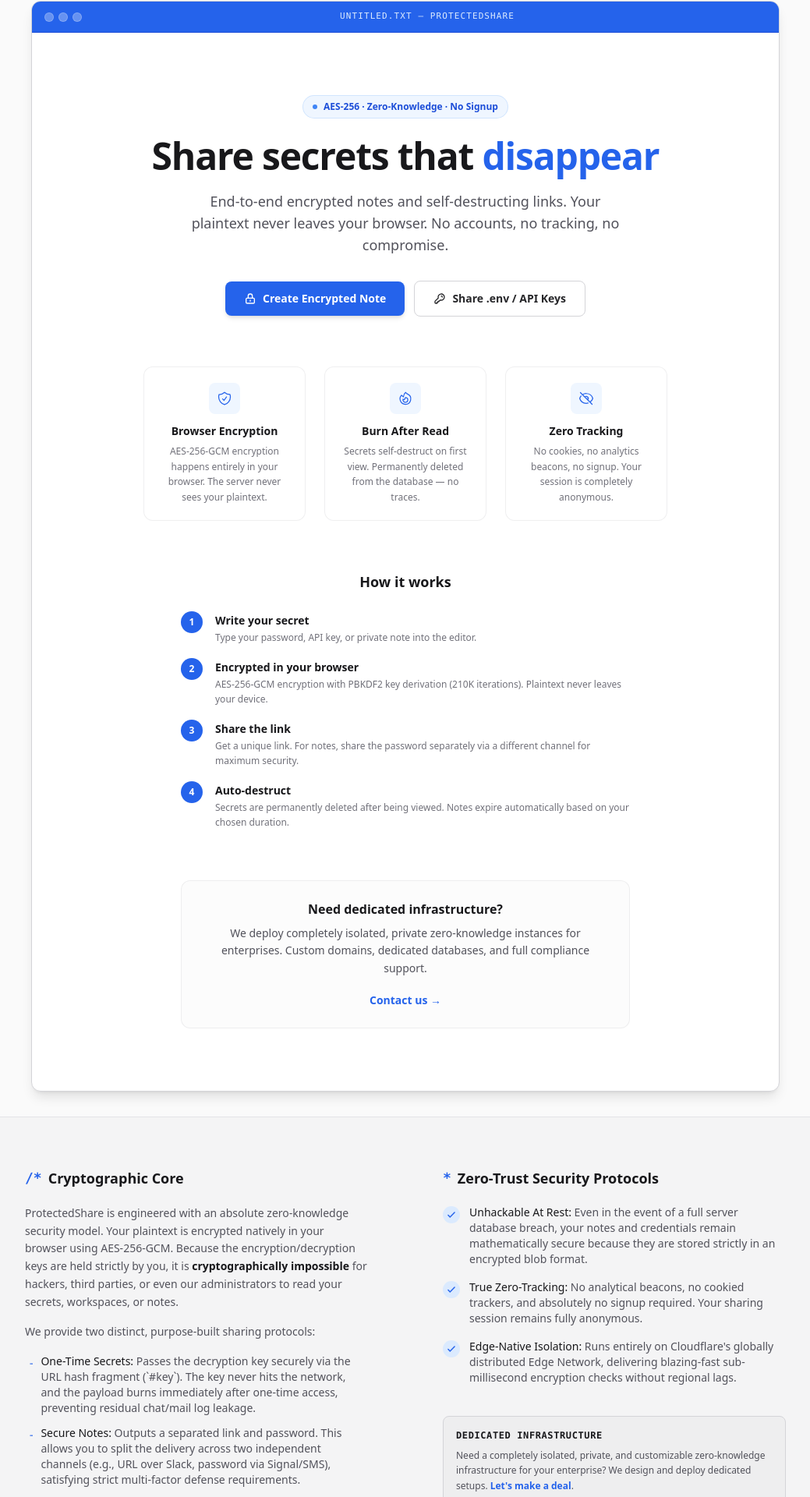
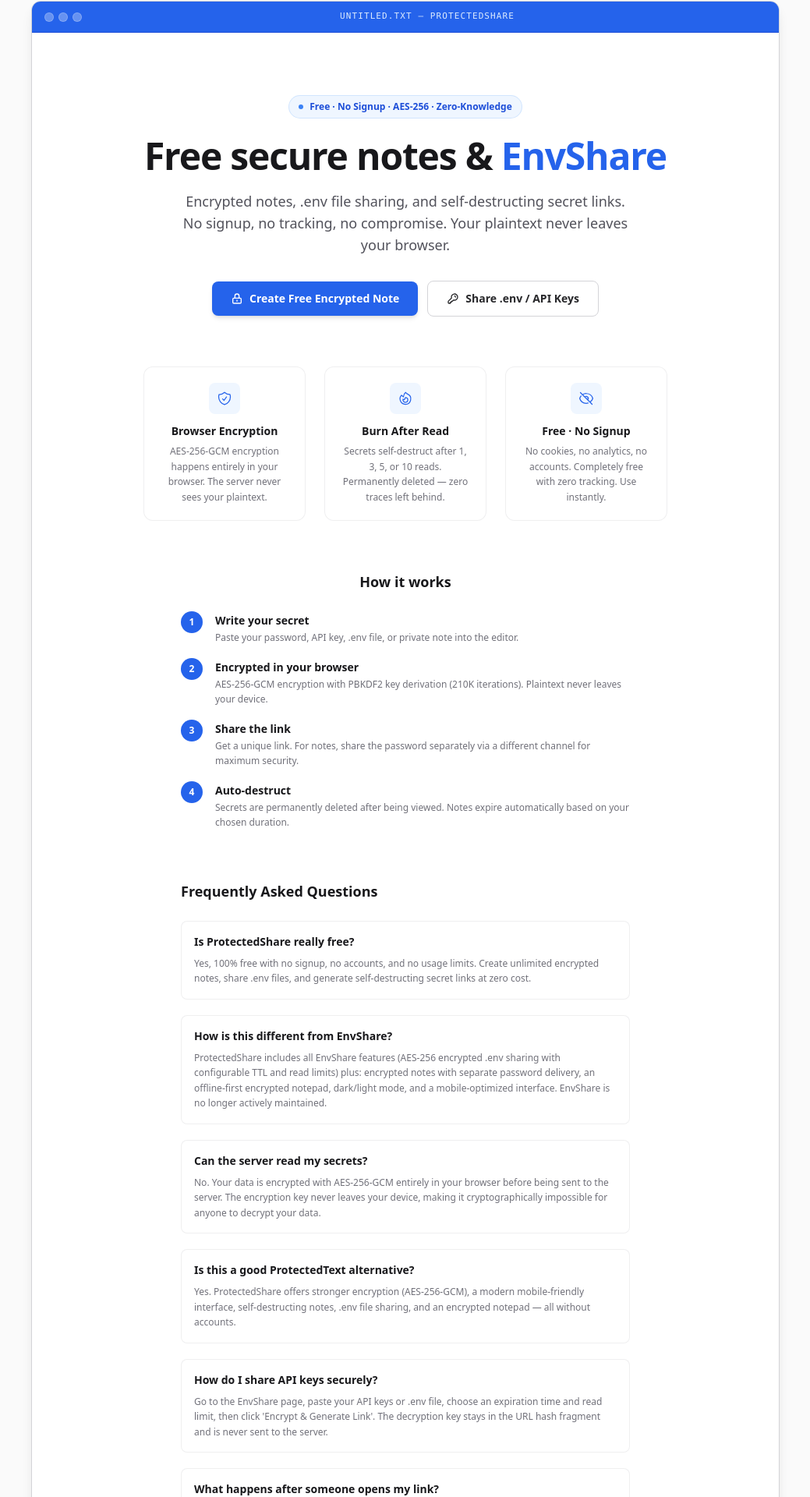
Before and after one commit to KunalSiyag/protectedshare, a Next.js app in the folder apps/web/: page / in a window 1280 px wide. Shown: the part 88-2008 px from the top of the page at 78% size, without its empty margins (120-1159 px from the left). Built offline with nearby package versions, Linux system fonts and the light colour scheme.

Commit message:
seo: major keyword overhaul, FAQ rich snippets, competitor targeting

```diff
--- a/apps/web/app/layout.tsx
+++ b/apps/web/app/layout.tsx
@@ -3,12 +3,18 @@
 import "./globals.css";
 
 export const metadata: Metadata = {
-  title: "Online encrypted notes, API - no sign ups required",
-  description: "Share Protectedtext, passwords, API keys, and sensitive documents securely with no signups. Features client-side AES-256-GCM encryption, secure text, self-destructing links, and a built-in offline-first encrypted notepad.",
+  title: {
+    default: "Free Secure Notes & EnvShare — No Signup, Zero-Knowledge Encryption",
+    template: "%s | ProtectedShare",
+  },
+  description: "Free encrypted notes, .env file sharing, and self-destructing secret links — no signup required. AES-256-GCM client-side encryption means your plaintext never touches our servers. The modern ProtectedText and EnvShare alternative.",
   keywords: [
-    "Protectedtext",
-    "secure text",
-    "no signups",
+    "free secure notes",
+    "envshare",
+    "no signup",
+    "protectedtext alternative",
+    "share env file",
+    "encrypted notes free",
     "zero-knowledge",
     "secure note sharing",
     "one-time secret",
@@ -21,9 +27,11 @@
     "share password securely",
     "send API key safely",
     "temporary secret link",
-    "encrypted note",
     "secure link generator",
     "AES-256 encryption tool",
+    "share api key",
+    "free online notepad encrypted",
+    "privnote alternative",
   ],
   authors: [{ name: "ProtectedShare Team" }],
   creator: "ProtectedShare",
@@ -35,14 +43,14 @@
     type: "website",
     locale: "en_US",
     url: "https://protectedshare.me",
-    title: "ProtectedShare — Zero-Knowledge Secure Notes & Secrets",
-    description: "AES-256 encrypted, self-destructing temporary sharing utility. Plaintext never touches our servers.",
+    title: "Free Secure Notes & EnvShare — No Signup Required",
+    description: "AES-256 encrypted notes, .env sharing, and burn-after-read secrets. Free forever, no accounts, no tracking.",
     siteName: "ProtectedShare",
   },
   twitter: {
     card: "summary_large_image",
-    title: "ProtectedShare — Zero-Knowledge Secure Notes & Secrets",
-    description: "AES-256 encrypted, self-destructing temporary sharing utility. Plaintext never touches servers.",
+    title: "Free Secure Notes & EnvShare — No Signup Required",
+    description: "AES-256 encrypted notes, .env sharing, and burn-after-read secrets. Free forever, no accounts.",
     creator: "@ProtectedShare",
   },
   robots: {
--- a/apps/web/app/notes/layout.tsx
+++ b/apps/web/app/notes/layout.tsx
@@ -1,16 +1,25 @@
 import type { Metadata } from "next";
 
 export const metadata: Metadata = {
-  title: "Create Encrypted Note — ProtectedShare",
+  title: "Free Encrypted Notes — Share Passwords Securely, No Signup",
   description:
-    "Create and share encrypted notes with AES-256 zero-knowledge encryption. Set expiration, enable burn-after-read, and share the link and password through separate channels for maximum security.",
+    "Create and share encrypted notes with AES-256 zero-knowledge encryption. Set expiration, enable burn-after-read, and share the link and password through separate channels. Free ProtectedText alternative — no signup required.",
   alternates: {
     canonical: "https://protectedshare.me/notes",
   },
+  keywords: [
+    "free encrypted notes",
+    "share password securely",
+    "protectedtext alternative",
+    "secure note sharing",
+    "encrypted text sharing",
+    "burn after read notes",
+    "no signup secure notes",
+  ],
   openGraph: {
-    title: "Create Encrypted Note — ProtectedShare",
+    title: "Free Encrypted Notes — No Signup Required",
     description:
-      "Zero-knowledge encrypted note sharing. AES-256-GCM client-side encryption with PBKDF2 key derivation.",
+      "Zero-knowledge encrypted note sharing. AES-256-GCM client-side encryption. Free ProtectedText alternative.",
     url: "https://protectedshare.me/notes",
   },
 };
--- a/apps/web/app/page.tsx
+++ b/apps/web/app/page.tsx
@@ -2,16 +2,16 @@
 import Link from "next/link";
 
 export const metadata: Metadata = {
-  title: "ProtectedShare — Free Zero-Knowledge Encrypted Notes & One-Time Secret Sharing",
+  title: "Free Secure Notes & EnvShare — Encrypted, No Signup, Self-Destructing",
   description:
-    "Share passwords, API keys, and sensitive data securely with military-grade AES-256 encryption. Self-destructing messages, burn-after-read, and an offline-first encrypted notepad. No signup required. Free and open source.",
+    "Share passwords, API keys, .env files and sensitive data securely with AES-256 encryption. Self-destructing messages, burn-after-read, and an encrypted notepad. No signup required. Free forever. The best ProtectedText and Privnote alternative.",
   alternates: {
     canonical: "https://protectedshare.me",
   },
   openGraph: {
-    title: "ProtectedShare — Zero-Knowledge Encrypted Sharing",
+    title: "Free Secure Notes & EnvShare — No Signup Required",
     description:
-      "Military-grade AES-256 encryption for passwords, API keys, and secrets. Self-destructing links. No signup. Free.",
+      "AES-256 encrypted notes, .env sharing, and self-destructing secret links. No signup. No tracking. Free forever.",
     url: "https://protectedshare.me",
   },
 };
@@ -19,7 +19,7 @@
 export default function HomePage() {
   return (
     <main className="flex flex-col items-center px-6 py-12 md:py-20 text-center transition-colors duration-300">
-      {/* JSON-LD Structured Data for Google */}
+      {/* JSON-LD: WebApplication Schema */}
       <script
         type="application/ld+json"
         dangerouslySetInnerHTML={{
@@ -29,7 +29,7 @@
             name: "ProtectedShare",
             url: "https://protectedshare.me",
             description:
-              "Zero-knowledge encrypted note sharing and one-time secret links with AES-256-GCM encryption. Self-destructing messages with burn-after-read.",
+              "Free zero-knowledge encrypted note sharing, EnvShare (.env file sharing), and self-destructing secret links. No signup required.",
             applicationCategory: "SecurityApplication",
             operatingSystem: "Any",
             offers: {
@@ -39,11 +39,76 @@
             },
             featureList: [
               "AES-256-GCM client-side encryption",
+              "Share .env files securely (EnvShare)",
               "Self-destructing one-time secrets",
               "Burn-after-read notes",
+              "Configurable read limits (1-10 reads)",
               "Offline-first encrypted notepad",
               "Zero signup required",
               "No tracking or cookies",
+              "Free ProtectedText alternative",
+              "Free Privnote alternative",
+            ],
+          }),
+        }}
+      />
+
+      {/* JSON-LD: FAQPage Schema — triggers Google Rich Snippets */}
+      <script
+        type="application/ld+json"
+        dangerouslySetInnerHTML={{
+          __html: JSON.stringify({
+            "@context": "https://schema.org",
+            "@type": "FAQPage",
+            mainEntity: [
+              {
+                "@type": "Question",
+                name: "Is ProtectedShare really free?",
+                acceptedAnswer: {
+                  "@type": "Answer",
+                  text: "Yes, ProtectedShare is 100% free with no signup, no accounts, and no usage limits. You can create unlimited encrypted notes, share .env files, and generate self-destructing secret links at no cost.",
+                },
+              },
+              {
+                "@type": "Question",
+                name: "How is ProtectedShare different from EnvShare?",
+                acceptedAnswer: {
+                  "@type": "Answer",
+                  text: "ProtectedShare includes all EnvShare features (AES-256 encrypted .env sharing with configurable TTL and read limits) plus additional tools: encrypted notes with separate password delivery, an offline-first encrypted notepad, dark/light mode, and a mobile-optimized interface. EnvShare is no longer actively maintained, while ProtectedShare is actively developed.",
+                },
+              },
+              {
+                "@type": "Question",
+                name: "Can the server read my secrets?",
+                acceptedAnswer: {
+                  "@type": "Answer",
+                  text: "No. ProtectedShare uses zero-knowledge architecture. Your data is encrypted with AES-256-GCM entirely in your browser before being sent to the server. The encryption key never leaves your device, making it mathematically impossible for anyone — including our servers — to decrypt your data.",
+                },
+              },
+              {
+                "@type": "Question",
+                name: "How do I share API keys and .env files securely?",
+                acceptedAnswer: {
+                  "@type": "Answer",
+                  text: "Go to the EnvShare page, paste your API keys or .env file content, choose an expiration time (1 hour, 24 hours, or 7 days) and read limit (1 to 10 reads), then click 'Encrypt & Generate Link'. The link contains the decryption key in the URL hash fragment, which is never sent to the server.",
+                },
+              },
+              {
+                "@type": "Question",
+                name: "Is ProtectedShare a good alternative to ProtectedText?",
+                acceptedAnswer: {
+                  "@type": "Answer",
+                  text: "Yes. ProtectedShare offers stronger encryption (AES-256-GCM vs. AES-256-CBC), a modern mobile-friendly interface, self-destructing notes, .env file sharing, and an offline-first encrypted notepad — all without requiring signup or accounts.",
+                },
+              },
+              {
+                "@type": "Question",
+                name: "What happens after someone opens my secret link?",
+                acceptedAnswer: {
+                  "@type": "Answer",
+                  text: "It depends on your read limit setting. If set to 1 read (burn-after-read), the encrypted data is permanently deleted from the database immediately after the first view. If set to multiple reads (3, 5, or 10), the counter decrements with each view and the data is deleted when it reaches zero.",
+                },
+              },
             ],
           }),
         }}
@@ -53,17 +118,17 @@
       <div className="max-w-2xl mx-auto">
         <div className="inline-flex items-center gap-2 px-3 py-1.5 rounded-full bg-blue-50 dark:bg-emerald-500/5 border border-blue-200/60 dark:border-emerald-500/20 text-xs font-semibold text-blue-700 dark:text-emerald-400 mb-6">
           <span className="w-1.5 h-1.5 rounded-full bg-blue-500 dark:bg-emerald-500 animate-pulse" />
-          AES-256 · Zero-Knowledge · No Signup
+          Free · No Signup · AES-256 · Zero-Knowledge
         </div>
 
         <h1 className="text-3xl md:text-5xl font-extrabold tracking-tight text-zinc-900 dark:text-zinc-50 leading-[1.15]">
-          Share secrets that
-          <span className="text-blue-600 dark:text-emerald-400"> disappear</span>
+          Free secure notes &amp;
+          <span className="text-blue-600 dark:text-emerald-400"> EnvShare</span>
         </h1>
 
         <p className="mt-5 text-base md:text-lg text-zinc-600 dark:text-zinc-400 leading-relaxed max-w-xl mx-auto">
-          End-to-end encrypted notes and self-destructing links.
-          Your plaintext never leaves your browser. No accounts, no tracking, no compromise.
+          Encrypted notes, .env file sharing, and self-destructing secret links.
+          No signup, no tracking, no compromise. Your plaintext never leaves your browser.
         </p>
 
         {/* CTA Buttons */}
@@ -75,7 +140,7 @@
             <svg className="w-4 h-4" fill="none" stroke="currentColor" viewBox="0 0 24 24" strokeWidth={2}>
               <path strokeLinecap="round" strokeLinejoin="round" d="M12 15v2m-6 4h12a2 2 0 002-2v-6a2 2 0 00-2-2H6a2 2 0 00-2 2v6a2 2 0 002 2zm10-10V7a4 4 0 00-8 0v4h8z" />
             </svg>
-            Create Encrypted Note
+            Create Free Encrypted Note
           </Link>
           <Link
             href="/secrets"
@@ -108,7 +173,7 @@
             </svg>
           }
           title="Burn After Read"
-          description="Secrets self-destruct on first view. Permanently deleted from the database — no traces."
+          description="Secrets self-destruct after 1, 3, 5, or 10 reads. Permanently deleted — zero traces left behind."
         />
         <FeatureCard
           icon={
@@ -116,8 +181,8 @@
               <path strokeLinecap="round" strokeLinejoin="round" d="M3.98 8.223A10.477 10.477 0 001.934 12C3.226 16.338 7.244 19.5 12 19.5c.993 0 1.953-.138 2.863-.395M6.228 6.228A10.45 10.45 0 0112 4.5c4.756 0 8.773 3.162 10.065 7.498a10.523 10.523 0 01-4.293 5.774M6.228 6.228L3 3m3.228 3.228l3.65 3.65m7.894 7.894L21 21m-3.228-3.228l-3.65-3.65m0 0a3 3 0 10-4.243-4.243m4.242 4.242L9.88 9.88" />
             </svg>
           }
-          title="Zero Tracking"
-          description="No cookies, no analytics beacons, no signup. Your session is completely anonymous."
+          title="Free · No Signup"
+          description="No cookies, no analytics, no accounts. Completely free with zero tracking. Use instantly."
         />
       </div>
 
@@ -125,10 +190,41 @@
       <div className="mt-16 w-full max-w-xl">
         <h2 className="text-lg font-bold text-zinc-900 dark:text-zinc-100 mb-6">How it works</h2>
         <div className="space-y-4 text-left">
-          <Step number="1" title="Write your secret" description="Type your password, API key, or private note into the editor." />
+          <Step number="1" title="Write your secret" description="Paste your password, API key, .env file, or private note into the editor." />
           <Step number="2" title="Encrypted in your browser" description="AES-256-GCM encryption with PBKDF2 key derivation (210K iterations). Plaintext never leaves your device." />
           <Step number="3" title="Share the link" description="Get a unique link. For notes, share the password separately via a different channel for maximum security." />
           <Step number="4" title="Auto-destruct" description="Secrets are permanently deleted after being viewed. Notes expire automatically based on your chosen duration." />
+        </div>
+      </div>
+
+      {/* FAQ Section — visible to users AND parsed by Google for rich snippets */}
+      <div className="mt-16 w-full max-w-xl text-left">
+        <h2 className="text-lg font-bold text-zinc-900 dark:text-zinc-100 mb-6">Frequently Asked Questions</h2>
+        <div className="space-y-5">
+          <FaqItem
+            question="Is ProtectedShare really free?"
+            answer="Yes, 100% free with no signup, no accounts, and no usage limits. Create unlimited encrypted notes, share .env files, and generate self-destructing secret links at zero cost."
+          />
+          <FaqItem
+            question="How is this different from EnvShare?"
+            answer="ProtectedShare includes all EnvShare features (AES-256 encrypted .env sharing with configurable TTL and read limits) plus: encrypted notes with separate password delivery, an offline-first encrypted notepad, dark/light mode, and a mobile-optimized interface. EnvShare is no longer actively maintained."
+          />
+          <FaqItem
+            question="Can the server read my secrets?"
+            answer="No. Your data is encrypted with AES-256-GCM entirely in your browser before being sent to the server. The encryption key never leaves your device, making it cryptographically impossible for anyone to decrypt your data."
+          />
+          <FaqItem
+            question="Is this a good ProtectedText alternative?"
+            answer="Yes. ProtectedShare offers stronger encryption (AES-256-GCM), a modern mobile-friendly interface, self-destructing notes, .env file sharing, and an encrypted notepad — all without accounts."
+          />
+          <FaqItem
+            question="How do I share API keys securely?"
+            answer="Go to the EnvShare page, paste your API keys or .env file, choose an expiration time and read limit, then click 'Encrypt & Generate Link'. The decryption key stays in the URL hash fragment and is never sent to the server."
+          />
+          <FaqItem
+            question="What happens after someone opens my link?"
+            answer="It depends on your read limit. If set to 1 read (burn-after-read), the data is permanently deleted after the first view. With multiple reads (3, 5, or 10), the counter decrements and deletes at zero."
+          />
         </div>
       </div>
 
@@ -175,3 +271,12 @@
     </div>
   );
 }
+
+function FaqItem({ question, answer }: { question: string; answer: string }) {
+  return (
+    <div className="border border-zinc-200/60 dark:border-zinc-800/60 rounded-lg p-4 bg-white/40 dark:bg-zinc-900/10">
+      <h3 className="text-sm font-bold text-zinc-900 dark:text-zinc-100 mb-2">{question}</h3>
+      <p className="text-xs text-zinc-500 dark:text-zinc-400 leading-relaxed">{answer}</p>
+    </div>
+  );
+}
```
Also changed, not shown: apps/web/app/notepad/layout.tsx (+12 -4 lines), apps/web/app/secrets/layout.tsx (+8 -5 lines).
